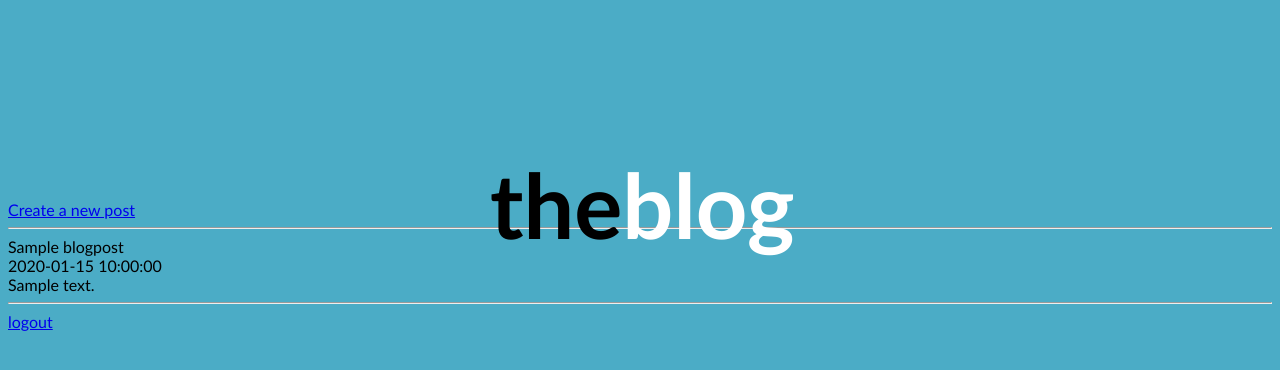
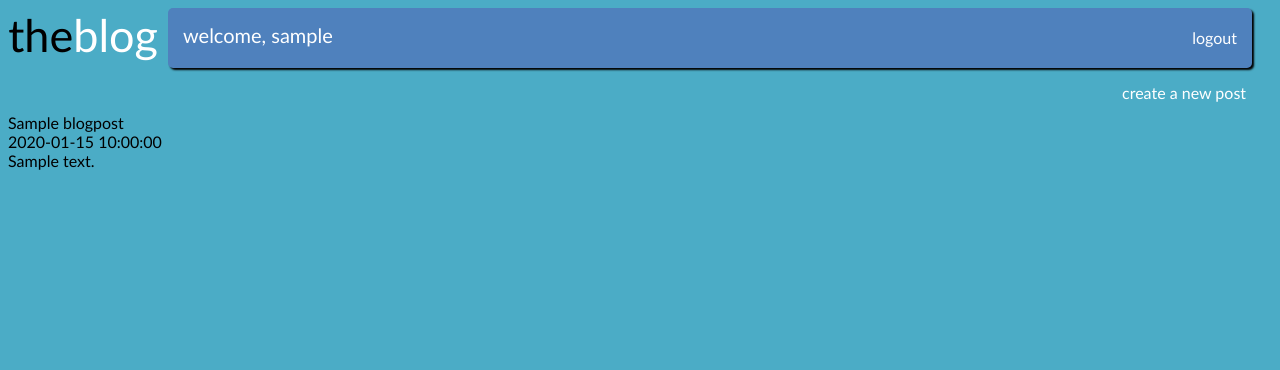
Before and after one commit to twprobasco/theblog, a Python web app: template templates/front.html in a window 1280 px wide. Shown: the top 370 px of the page. Run offline with Jinja, Linux system fonts and the light colour scheme; the template is opened without the code that fills it: most values are stand-ins (such as "Sample title", 1, 10 or a date in 2020).

Commit message:
styled front page

```diff
--- a/main.py
+++ b/main.py
@@ -272,7 +272,7 @@ class FrontHandler(Handler):
                                         "LIMIT 10",
                                         user_id)
                 # render front.html with the posts
-                self.render('front.html', blogposts = blogposts)
+                self.render('front.html', username = user.username, blogposts = blogposts)
             else:
                 # if the hash didn't match, redirect to logout
                 self.redirect('/logout')
--- a/static/main.css
+++ b/static/main.css
@@ -1,6 +1,11 @@
 body {
     font-family: Calibri;
 	background-color: #4bacc6;
+}
+
+a{
+    color: white;
+    text-decoration: none;
 }
 
 #titleblock {
@@ -12,6 +17,54 @@ body {
     text-align: center;
     font-weight: normal;
     font-size: 45px;
+}
+
+#top-wrapper{
+    display: flex;
+    flex-direction: row;
+}
+
+#titleblock-front {
+    width: 150px;
+    height: 50px;
+    font-weight: normal;
+    font-size: 45px;
+    text-align: center;
+}
+
+#nav-bar-top{
+    display: flex;
+    flex-direction: row;
+    width: calc(100% - 180px);
+    height: 60px;
+    background-color: #4f81bd;
+    margin-left: auto;
+    margin-right: 20px;
+    border-radius: 5px;
+    box-shadow: 2px 2px 2px black;
+    text-align: right;
+}
+
+#welcome_username{
+    margin-left: 15px;
+    margin-top: 15px;
+    color: white;
+    font-size: 20px;
+}
+
+#logout{
+    width:100px;
+    height: 20px;
+    margin-top: 20px;
+    margin-left: auto;
+    margin-right: 15px;
+}
+
+#newpost-redirect{
+    width: 150px;
+    height: 30px;
+    margin-left: auto;
+    margin-top: 15px;
 }
 
 #signupframe {
--- a/templates/base.html
+++ b/templates/base.html
@@ -6,13 +6,25 @@
 	</head>
 
 	<body>
-		<div id="titleblock">
-			<h1>the<font style="color:white">blog</font></h1>
+		<div id="top-wrapper">
+			<div id="titleblock-front">
+				the<font style="color:white">blog</font>
+			</div>
+
+			<div id="nav-bar-top">
+				<div id="welcome_username">
+					welcome, {{username}}
+				</div>
+				<div id="logout">
+					<a href="logout">logout</a>
+				</div>
+			</div>
 		</div>
 
 		<div id="content">
 			{% block content %}
 			{% endblock %}
 		</div>
+
 	</body>
 </html>
--- a/templates/front.html
+++ b/templates/front.html
@@ -2,8 +2,10 @@
 
 {% block content %}
 
-<a href="newpost">Create a new post</a>
-<hr>
+<div id="newpost-redirect">
+	<a href="newpost">create a new post</a>
+</div>
+
 {% for blogpost in blogposts %}
 <div class="blogpost">
 	<div class="blogpost-heading">
@@ -11,10 +13,7 @@
 		<div class="blogpost-datetime">{{blogpost.created}}</div>
 	</div>
 	<div class="blogpost-content">{{blogpost.content}}</div>
-	<hr>
 </div>
 {% endfor %}
 
-<a href="logout">logout</a>
-
 {% endblock %}
--- a/templates/frontdoor.html
+++ b/templates/frontdoor.html
@@ -1,7 +1,7 @@
 <!DOCTYPE html>
 <html>
 	<head>
-		<link type="text/css" rel="stylesheet" href="static/main.css">
+		<link type="text/css" rel="stylesheet" href="/static/main.css" />
 		<title>theblog</title>
 	</head>
 
```
Also changed, not shown: 1 other file.
